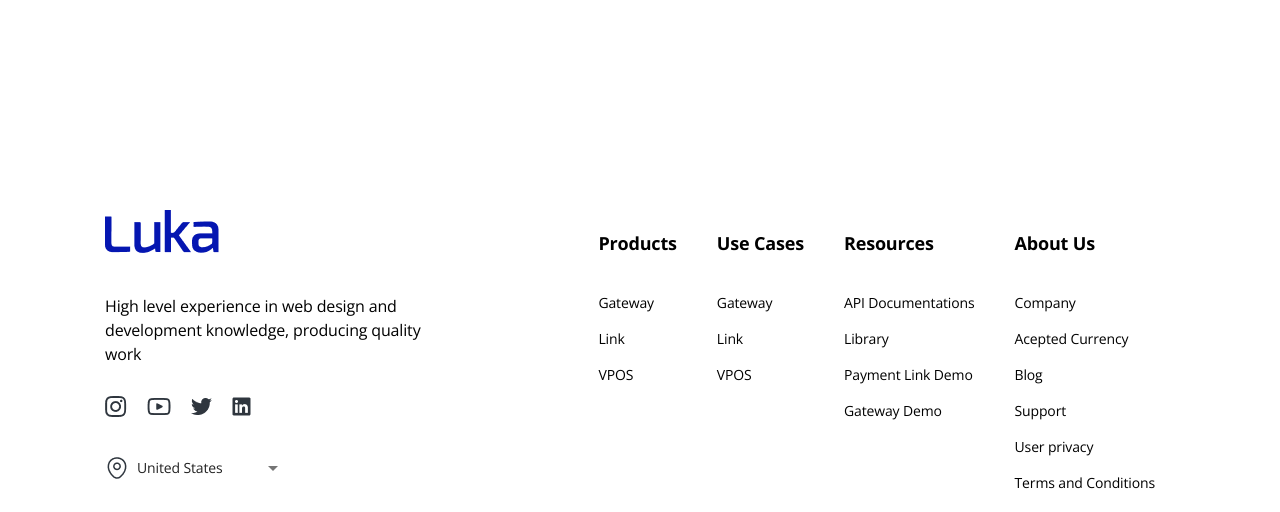
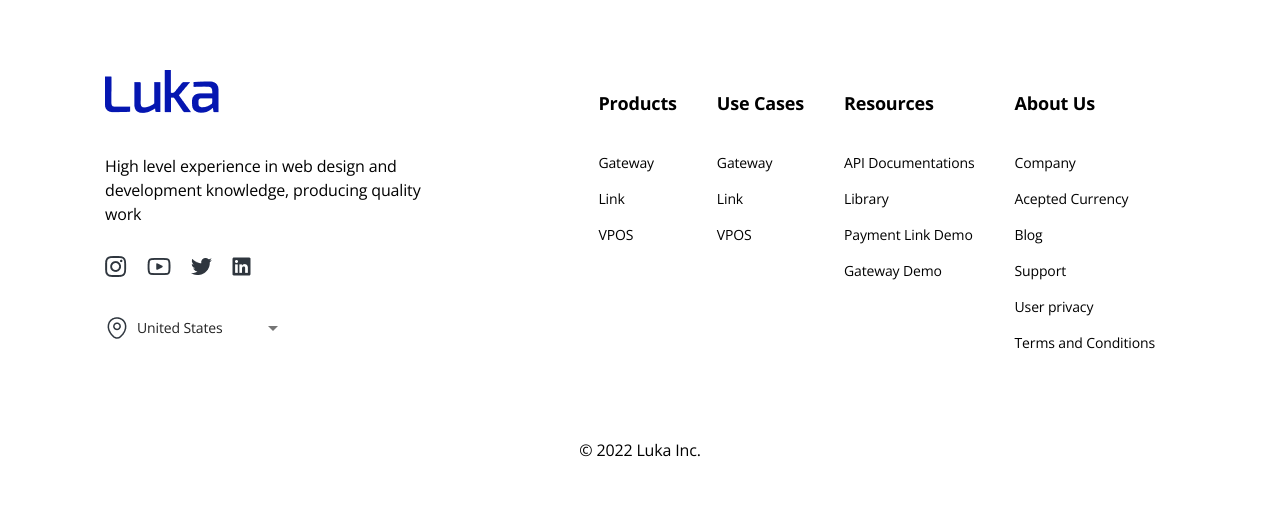
Before and after one commit to rramirezgit/website-luka, a React (Create React App) app: page /currency in a window 1280 px wide. Shown: the part 3027-3539 px from the top of the page. Built offline with nearby package versions, Linux system fonts and the light colour scheme.

Commit message:
Footer changes

```diff
--- a/src/components/footer/index.tsx
+++ b/src/components/footer/index.tsx
@@ -16,10 +16,6 @@ const Footer = (): JSX.Element => {
     <Box
       sx={
         {
-          padding: {
-            xs: '310px 0px 80px 0',
-            md: '310px 0px 120px 0'
-          },
           margin: '0 auto',
           display: 'flex',
           alignItems: 'center',
--- a/src/pages/currency/index.tsx
+++ b/src/pages/currency/index.tsx
@@ -10,7 +10,18 @@ const Currency = (): JSX.Element => {
         <Description />
       </Box>
       <CurrencyBlock />
-      <Footer />
+      <Box
+        sx={
+          {
+            padding: {
+              xs: '170px 0px 80px 0',
+              md: '170px 0px 120px 0'
+            }
+          }
+        }
+      >
+        <Footer />
+      </Box>
     </Box>
   )
 }
--- a/src/pages/landing/index.tsx
+++ b/src/pages/landing/index.tsx
@@ -7,6 +7,7 @@ import World from './world'
 import VPOS from './VPOS'
 import WhyUs from './whyUs'
 import style from './landing.module.css'
+import { Box } from '@mui/material'
 
 const Landing = (): JSX.Element => {
   return (
@@ -18,7 +19,18 @@ const Landing = (): JSX.Element => {
       <VPOS />
       <WhyUs />
       <World />
-      <Footer />
+      <Box
+        sx={
+          {
+            padding: {
+              xs: '310px 0px 80px 0',
+              md: '310px 0px 120px 0'
+            }
+          }
+        }
+      >
+        <Footer />
+      </Box>
     </div>
   )
 }
```
